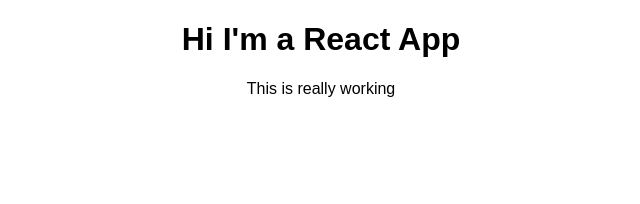
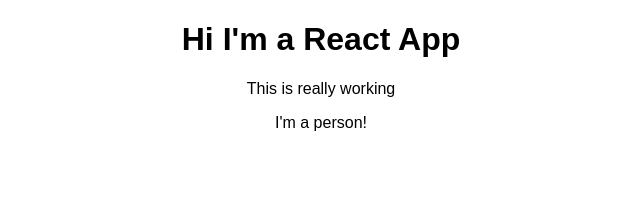
Before and after one commit to MiguelDominguezSanchez/react-complete-guide, a React (Create React App) app: page / in a window 1280 px wide. Shown: the top 204 px of the page, without its empty margins (319-959 px from the left). Built offline with nearby package versions, Linux system fonts and the light colour scheme.

Commit message:
3 – 8. Creating a Functional Component

```diff
--- a/src/App.js
+++ b/src/App.js
@@ -1,5 +1,6 @@
 import React, { Component } from 'react'
 import './App.css'
+import Person from './Person/Person'
 
 class App extends Component {
 	render() {
@@ -7,6 +8,7 @@
 			<div className='App'>
 				<h1>Hi I'm a React App</h1>
 				<p>This is really working</p>
+				<Person />
 			</div>
 		)
 		// return React.createElement(
--- /dev/null
+++ b/src/Person/Person.js
@@ -0,0 +1,13 @@
+import React from 'react'
+
+// function person() {
+// 	return <h2>Hola</h2>
+// }
+
+// var person = function () {}
+
+const person = () => {
+	return <p>I'm a person!</p>
+}
+
+export default person
```
